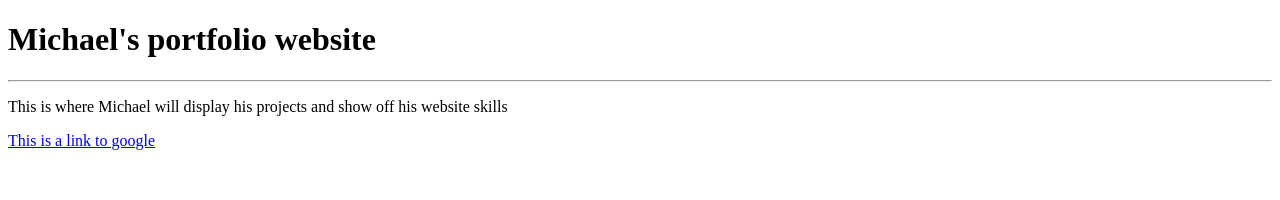
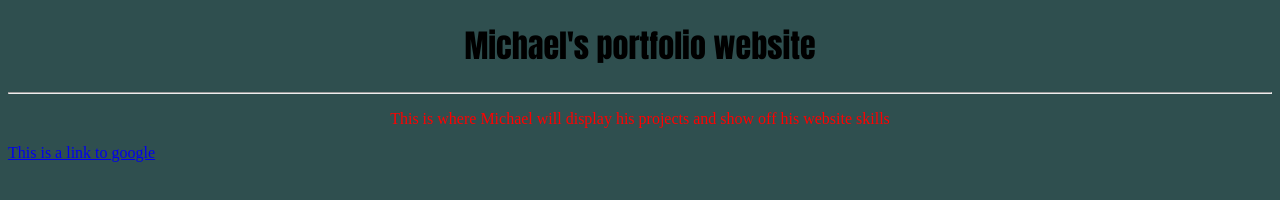
Before and after one commit to msimmons2022/my-website, a plain HTML site: page index.html in a window 1280 px wide. Drawn offline with Linux system fonts and the light colour scheme.

Commit message:
Added Style options

```diff
--- a/index.html
+++ b/index.html
@@ -6,10 +6,10 @@
             Michael's portfolio
         </title>
     </head>
-    <body>
-        <h1> Michael's portfolio website</h1>
+    <body style="background-color: darkslategrey;">
+        <h1 style="font-family: Impact, Haettenschweiler, 'Arial Narrow Bold', sans-serif;text-align: center;"> Michael's portfolio website</h1>
         <hr>
-        <p sytle="color:red;"> This is where Michael will display his projects and show off his website skills</p>
+        <p style="color:red;text-align: center;"> This is where Michael will display his projects and show off his website skills</p>
         <a href="www.google.com">This is a link to google</a>
     </body>
 </html>
```
